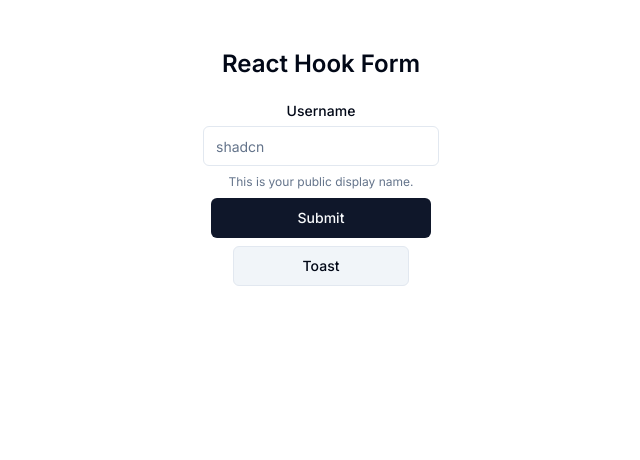
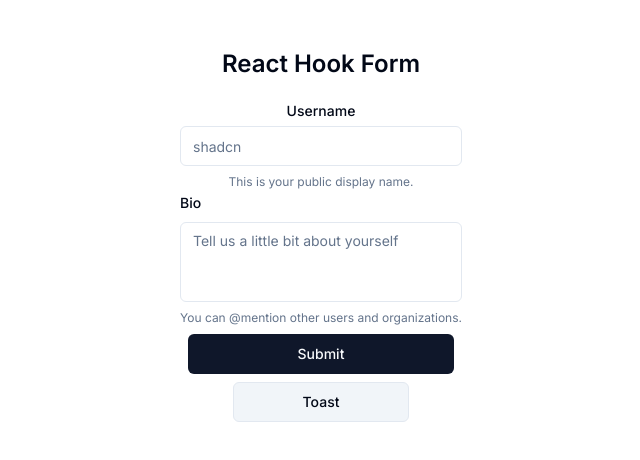
Before and after one commit to MarianHolly/intermediate-form, a Next.js app: page / in a window 1280 px wide. Shown: the top 460 px of the page, without its empty margins (319-959 px from the left). Built offline with nearby package versions, Linux system fonts and the light colour scheme.

Commit message:
textarea added

```diff
--- a/app/page.tsx
+++ b/app/page.tsx
@@ -1,4 +1,4 @@
-'use client'
+"use client";
 
 import { useForm } from "react-hook-form";
 import { useToast } from "@/components/ui/use-toast";
@@ -15,10 +15,24 @@
   FormMessage,
 } from "@/components/ui/form";
 
-import { useZustand } from "./store";
-import { formSchema } from "./schema";
 import { z } from "zod";
 import { zodResolver } from "@hookform/resolvers/zod";
+import { useZustand } from "./store";
+import { Textarea } from "@/components/ui/textarea";
+
+export const formSchema = z.object({
+  username: z.string().min(2, {
+    message: "Username must be at least 2 characters.",
+  }),
+  bio: z
+    .string()
+    .min(10, {
+      message: "Bio must be at least 10 characters.",
+    })
+    .max(160, {
+      message: "Bio must not be longer than 30 characters.",
+    }),
+});
 
 export default function Home() {
   const { toast } = useToast();
@@ -26,26 +40,27 @@
   // define a FORM
   const form = useForm<z.infer<typeof formSchema>>({
     resolver: zodResolver(formSchema),
-    defaultValues: { username: "" },
   });
 
   // ZUSTAND store
   const username = useZustand((state) => state.username);
   const updateUser = useZustand((state) => state.updateUser);
+  const bio = useZustand((state) => state.bio);
+  const updateBio = useZustand((state) => state.updateBio);
 
   // SUBMIT function
   function onSubmit(values: z.infer<typeof formSchema>) {
     updateUser(values.username);
+    updateBio(values.bio);
   }
 
   // toast data stored in zustand
   function onToast() {
     toast({
       title: `${username}`,
-      description: "This is your zustand store data.",
+      description: `${bio}`,
     });
   }
-
 
   return (
     <main className="flex min-h-screen flex-col items-center justify-start my-12">
@@ -69,6 +84,28 @@
               </FormItem>
             )}
           />
+
+          <FormField
+            control={form.control}
+            name="bio"
+            render={({ field }) => (
+              <FormItem>
+                <FormLabel>Bio</FormLabel>
+                <FormControl>
+                  <Textarea
+                    placeholder="Tell us a little bit about yourself"
+                    className="resize-none"
+                    {...field}
+                  />
+                </FormControl>
+                <FormDescription>
+                  You can <span>@mention</span> other users and organizations.
+                </FormDescription>
+                <FormMessage />
+              </FormItem>
+            )}
+          />
+
           <Button type="submit" className="m-2">
             Submit
           </Button>
--- a/app/schema.tsx
+++ b/app/schema.tsx
@@ -1,7 +1,6 @@
 "use client";
 
 import { z } from "zod";
-import { zodResolver } from "@hookform/resolvers/zod";
 
 export const formSchema = z.object({
     username: z.string().min(2, {
--- a/app/store.tsx
+++ b/app/store.tsx
@@ -1,9 +1,12 @@
 import create from "zustand";
 
-type State = { username: string };
-type Actions = { updateUser: (newName: string) => void };
+type State = { username: string; bio: string };
+
+type Actions = { updateUser: (newName: string) => void; updateBio: (newBio: string) => void };
 
 export const useZustand = create<State & Actions>((set) => ({
   username: "",
+  bio: "",
   updateUser: (newName: string) => set({ username: newName }),
+  updateBio: (newBio: string) => set({ bio: newBio }),
 }));
```
